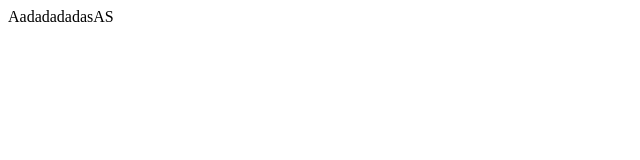
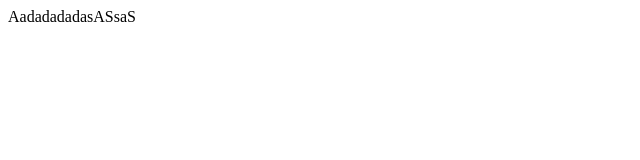
Before and after one commit to AB290817008/BootCamp2020_1, a plain HTML site: page index.html in a window 1280 px wide. Shown: the full height of the page, 0-640 px from the left. Drawn offline with Linux system fonts and the light colour scheme.

Commit message:
Update index.html

```diff
--- a/index.html
+++ b/index.html
@@ -8,7 +8,7 @@
 <body>
     <div>
 
-        AadadadadasAS
+        AadadadadasASsaS
     </div>
 </body>
 </html>
```
